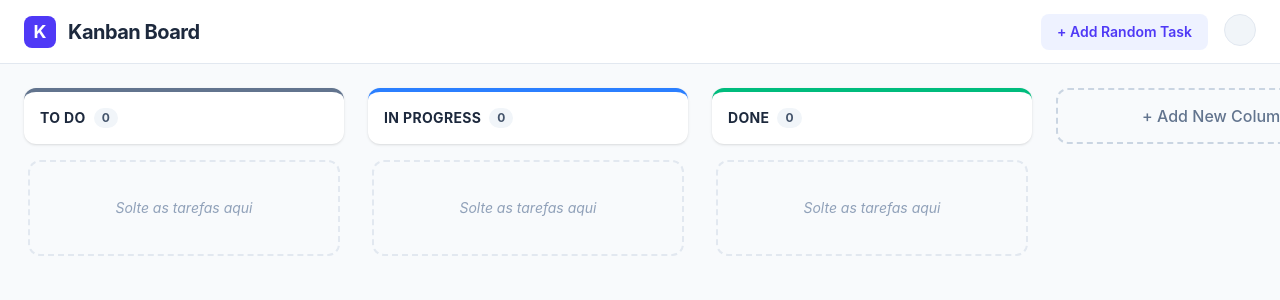
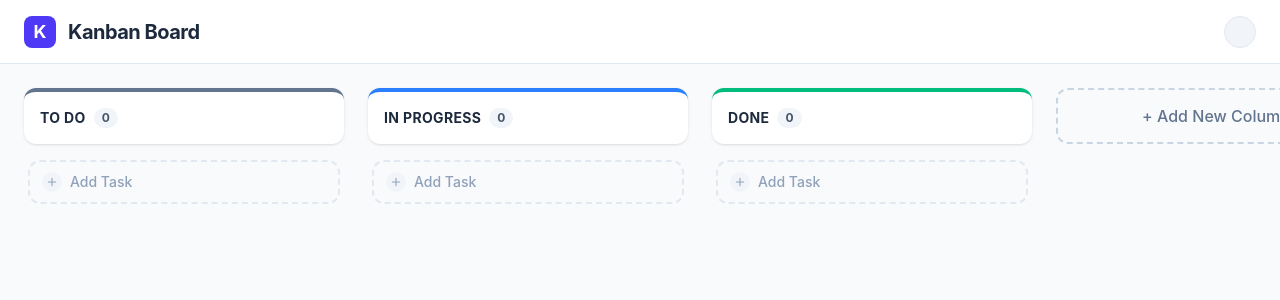
Before and after one commit to luanfcampos/kanban-board, a React (Vite) app: page / in a window 1280 px wide. Shown: the top 300 px of the page. Built offline with nearby package versions, Linux system fonts and the light colour scheme.

Commit message:
fix: implement task creation in kanban board

```diff
--- a/src/App.tsx
+++ b/src/App.tsx
@@ -1,27 +1,9 @@
-import React, { useState } from 'react';
+import React from 'react';
 import KanbanBoard from './components/board/KanbanBoard';
 import { useKanban } from './hooks/useKanban';
-import type { Priority, Task } from './types/kanban';
 
 const App: React.FC = () => {
-  const { columns, tasks, addTask, moveTask, deleteTask, updateTask } = useKanban();
-
-  // Temporary function to simulate adding tasks
-  const handleAddRandomTask = () => {
-    const priorities: Priority[] = ['low', 'medium', 'high'];
-    const randomPriority = priorities[Math.floor(Math.random() * priorities.length)];
-
-    // We construct the task data explicitly to match the Omit<Task, 'id' | 'createdAt'> type
-    const newTaskData = {
-      columnId: 'todo',
-      title: `Task ${Math.floor(Math.random() * 1000)}`,
-      description: 'Drag me to another column!',
-      priority: randomPriority,
-      tags: ['Test', 'DnD'],
-    };
-
-    addTask(newTaskData);
-  };
+  const { columns, tasks, createTask, moveTask, deleteTask, updateTask } = useKanban();
 
   return (
     <div className="h-screen w-screen bg-slate-50 flex flex-col">
@@ -33,12 +15,6 @@ const App: React.FC = () => {
           <h1 className="text-xl font-bold text-slate-800 tracking-tight">Kanban Board</h1>
         </div>
         <div className="flex gap-4">
-           <button
-             onClick={handleAddRandomTask}
-             className="px-4 py-2 bg-indigo-50 text-indigo-600 hover:bg-indigo-100 text-sm font-semibold rounded-lg transition-colors cursor-pointer"
-           >
-             + Add Random Task
-           </button>
            <div className="w-8 h-8 rounded-full bg-slate-100 border border-slate-200"></div>
         </div>
       </header>
@@ -50,6 +26,7 @@ const App: React.FC = () => {
           onTaskMove={moveTask}
           onTaskDelete={deleteTask}
           onTaskUpdate={updateTask}
+          onAddTask={createTask}
         />
       </main>
     </div>
--- a/src/components/board/KanbanBoard.tsx
+++ b/src/components/board/KanbanBoard.tsx
@@ -8,6 +8,7 @@ interface KanbanBoardProps {
   onTaskMove: (taskId: Id, targetColumnId: Id) => void;
   onTaskDelete: (taskId: Id) => void;
   onTaskUpdate: (taskId: Id, updates: Partial<Task>) => void;
+  onAddTask: (columnId: Id, title: string) => void;
 }
 
 const KanbanBoard: React.FC<KanbanBoardProps> = ({
@@ -15,7 +16,8 @@ const KanbanBoard: React.FC<KanbanBoardProps> = ({
   tasks,
   onTaskMove,
   onTaskDelete,
-  onTaskUpdate
+  onTaskUpdate,
+  onAddTask
 }) => {
   return (
     <div className="flex h-full w-full overflow-x-auto overflow-y-hidden gap-6 p-6 items-start bg-slate-50">
@@ -27,6 +29,7 @@ const KanbanBoard: React.FC<KanbanBoardProps> = ({
           onTaskMove={onTaskMove}
           onTaskDelete={onTaskDelete}
           onTaskUpdate={onTaskUpdate}
+          onAddTask={onAddTask}
         />
       ))}
 
--- a/src/components/board/KanbanColumn.tsx
+++ b/src/components/board/KanbanColumn.tsx
@@ -8,6 +8,7 @@ export interface KanbanColumnProps {
   onTaskMove: (taskId: Id, targetColumnId: Id) => void;
   onTaskDelete: (taskId: Id) => void;
   onTaskUpdate: (taskId: Id, updates: Partial<Task>) => void;
+  onAddTask: (columnId: Id, title: string) => void;
 }
 
 const themeStyles = {
@@ -24,9 +25,13 @@ export const KanbanColumn: React.FC<KanbanColumnProps> = ({
   tasks,
   onTaskMove,
   onTaskDelete,
-  onTaskUpdate
+  onTaskUpdate,
+  onAddTask
 }) => {
   const [isDragOver, setIsDragOver] = useState(false);
+  const [isCreating, setIsCreating] = useState(false);
+  const [newTitle, setNewTitle] = useState('');
+
   const accentColor = themeStyles[column.theme] || themeStyles.slate;
 
   const handleDragOver = (e: React.DragEvent) => {
@@ -51,6 +56,25 @@ export const KanbanColumn: React.FC<KanbanColumnProps> = ({
     }
   };
 
+  const handleCreateSubmit = (e?: React.FormEvent) => {
+    e?.preventDefault();
+    if (!newTitle.trim()) return;
+
+    onAddTask(column.id, newTitle.trim());
+    setNewTitle('');
+    setIsCreating(false);
+  };
+
+  const handleKeyDown = (e: React.KeyboardEvent) => {
+    if (e.key === 'Enter' && !e.shiftKey) {
+      e.preventDefault();
+      handleCreateSubmit();
+    } else if (e.key === 'Escape') {
+      setIsCreating(false);
+      setNewTitle('');
+    }
+  };
+
   return (
     <div
       className={`flex-shrink-0 w-80 flex flex-col h-full transition-all duration-200 rounded-xl ${
@@ -71,7 +95,7 @@ export const KanbanColumn: React.FC<KanbanColumnProps> = ({
         </div>
       </div>
 
-      <div className="flex-1 overflow-y-auto px-1 pb-4 space-y-3 min-h-[150px]">
+      <div className="flex-1 overflow-y-auto px-1 pb-4 space-y-3 min-h-[100px]">
         {tasks.map((task) => (
           <TaskCard
             key={task.id}
@@ -81,10 +105,45 @@ export const KanbanColumn: React.FC<KanbanColumnProps> = ({
           />
         ))}
 
-        {tasks.length === 0 && (
-          <div className="h-24 border-2 border-dashed border-slate-200 rounded-xl flex items-center justify-center text-slate-400 text-sm italic pointer-events-none">
-            Solte as tarefas aqui
+        {isCreating ? (
+          <div className="bg-white p-3 rounded-xl shadow-lg border-2 border-indigo-500 animate-in fade-in zoom-in-95 duration-200">
+            <textarea
+              autoFocus
+              value={newTitle}
+              onChange={(e) => setNewTitle(e.target.value)}
+              onKeyDown={handleKeyDown}
+              placeholder="What needs to be done?"
+              className="w-full text-sm text-slate-700 placeholder:text-slate-400 resize-none outline-none bg-transparent mb-3"
+              rows={2}
+            />
+            <div className="flex items-center gap-2 justify-end">
+              <button
+                onClick={() => setIsCreating(false)}
+                className="px-3 py-1.5 text-xs font-medium text-slate-500 hover:text-slate-700 hover:bg-slate-100 rounded-lg transition-colors cursor-pointer"
+              >
+                Cancel
+              </button>
+              <button
+                onClick={handleCreateSubmit}
+                disabled={!newTitle.trim()}
+                className="px-3 py-1.5 text-xs font-bold text-white bg-indigo-600 hover:bg-indigo-700 disabled:opacity-50 disabled:cursor-not-allowed rounded-lg shadow-sm transition-all cursor-pointer"
+              >
+                Add Card
+              </button>
+            </div>
           </div>
+        ) : (
+          <button
+            onClick={() => setIsCreating(true)}
+            className="group w-full py-2.5 px-3 rounded-xl border-2 border-dashed border-slate-200 hover:border-indigo-300 hover:bg-indigo-50 flex items-center gap-2 text-slate-400 hover:text-indigo-600 transition-all cursor-pointer"
+          >
+            <div className="w-5 h-5 rounded-full bg-slate-100 group-hover:bg-indigo-100 flex items-center justify-center transition-colors">
+              <svg xmlns="http://www.w3.org/2000/svg" viewBox="0 0 20 20" fill="currentColor" className="w-3.5 h-3.5">
+                <path d="M10.75 4.75a.75.75 0 00-1.5 0v4.5h-4.5a.75.75 0 000 1.5h4.5v4.5a.75.75 0 001.5 0v-4.5h4.5a.75.75 0 000-1.5h-4.5v-4.5z" />
+              </svg>
+            </div>
+            <span className="text-sm font-medium">Add Task</span>
+          </button>
         )}
       </div>
     </div>
--- a/src/hooks/useKanban.ts
+++ b/src/hooks/useKanban.ts
@@ -7,8 +7,14 @@ const INITIAL_COLUMNS: Column[] = [
   { id: 'done', title: 'Done', theme: 'green' },
 ];
 
+const generateId = () => {
+  if (typeof crypto !== 'undefined' && crypto.randomUUID) {
+    return crypto.randomUUID();
+  }
+  return Date.now().toString(36) + Math.random().toString(36).substring(2);
+};
+
 export const useKanban = () => {
-  // Initialize columns from localStorage or default
   const [columns, setColumns] = useState<Column[]>(() => {
     try {
       const saved = localStorage.getItem('kanban-columns');
@@ -18,7 +24,6 @@ export const useKanban = () => {
     }
   });
 
-  // Initialize tasks from localStorage or empty
   const [tasks, setTasks] = useState<Task[]>(() => {
     try {
       const saved = localStorage.getItem('kanban-tasks');
@@ -28,20 +33,22 @@ export const useKanban = () => {
     }
   });
 
-  // Persist columns changes
   useEffect(() => {
     localStorage.setItem('kanban-columns', JSON.stringify(columns));
   }, [columns]);
 
-  // Persist tasks changes
   useEffect(() => {
     localStorage.setItem('kanban-tasks', JSON.stringify(tasks));
   }, [tasks]);
 
-  const addTask = useCallback((taskData: Omit<Task, 'id' | 'createdAt'>) => {
+  const createTask = useCallback((columnId: Id, title: string) => {
     const newTask: Task = {
-      ...taskData,
-      id: crypto.randomUUID(),
+      id: generateId(),
+      columnId,
+      title,
+      description: '',
+      priority: 'low',
+      tags: [],
       createdAt: new Date().toISOString(),
     };
     setTasks((prev) => [...prev, newTask]);
@@ -68,7 +75,7 @@ export const useKanban = () => {
   return {
     columns,
     tasks,
-    addTask,
+    createTask,
     moveTask,
     deleteTask,
     updateTask,
```
